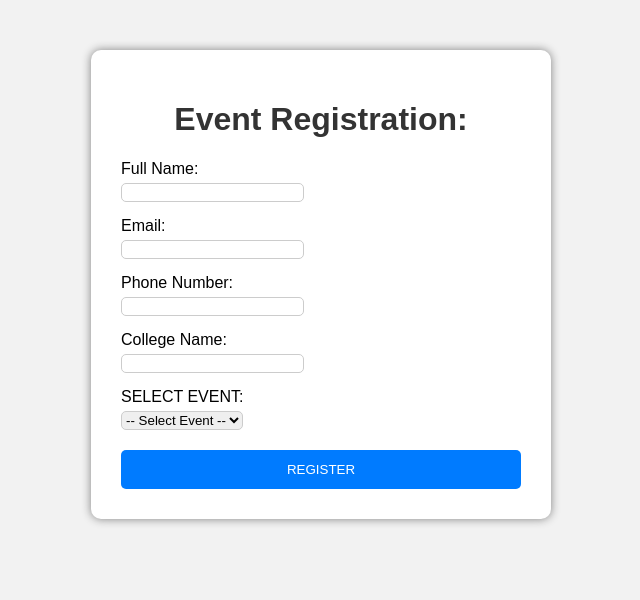
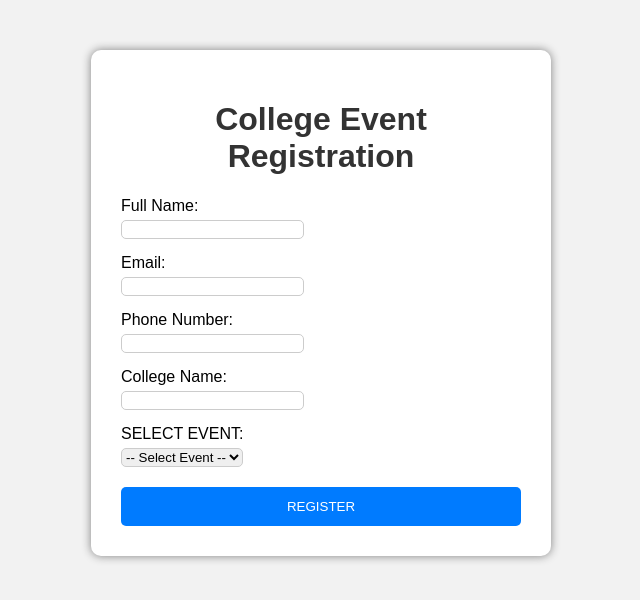
Before and after one commit to sapemanjusha/event-registration, a plain HTML site: page index.html in a window 1280 px wide. Shown: the whole page, without its empty margins (319-959 px from the left). Drawn offline with Linux system fonts and the light colour scheme.

Commit message:
Updated registration heading

```diff
--- a/index.html
+++ b/index.html
@@ -6,7 +6,7 @@
 </head>
 <body>
 <div class="container">
-<h1>Event Registration:</h1>
+<h1>College Event Registration</h1>
 <form action="success.html">
 <label for="name">Full Name:</label>
 <input type="text" id="name" name="name" required>
```
